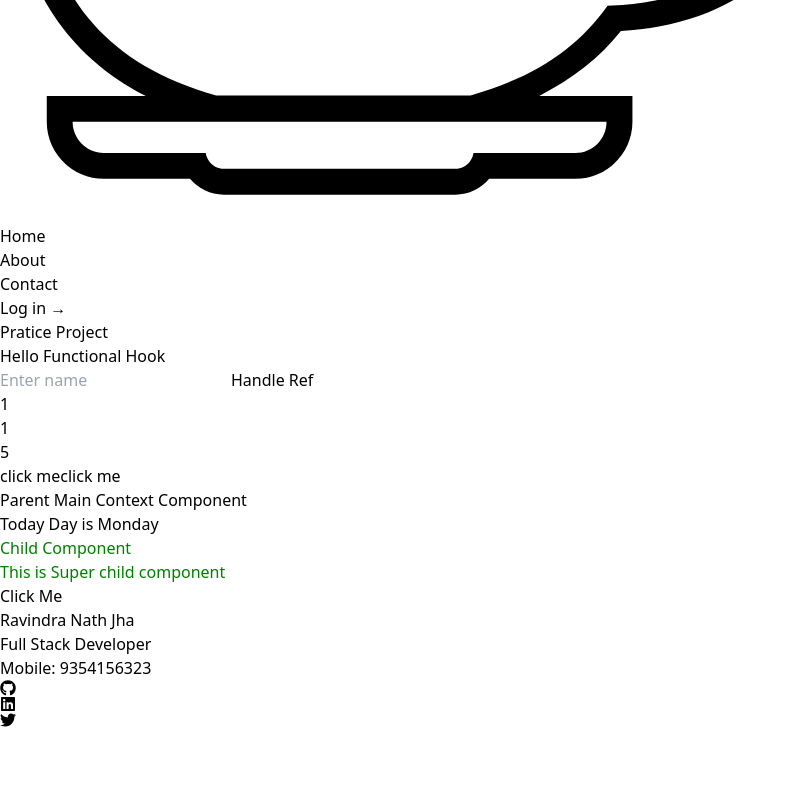
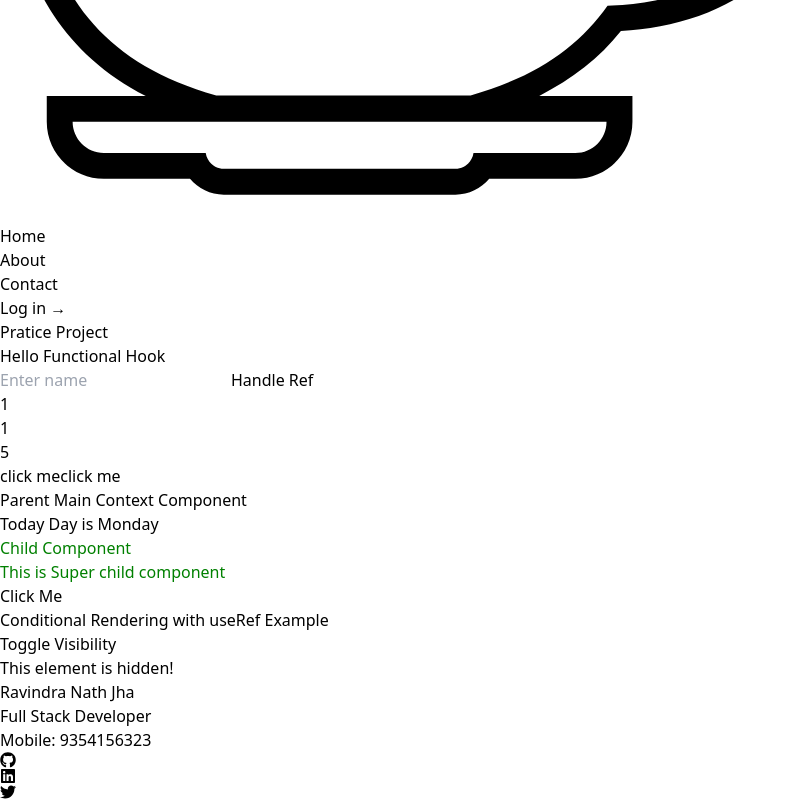
Before and after one commit to ravindrauiet/JSpiderReact, a React (Vite) app in the folder project/Pratice Project/: page /usehook in a window 1280 px wide. Shown: the part 600-1400 px from the top of the page, without its empty margins (0-797 px from the left). Before the commit the page ends 1328 px from the top, so only its background shows below. Built offline with nearby package versions, Linux system fonts and the light colour scheme.

Commit message:
Question 29. ( Conditional Rendering with useRef )

```diff
--- /dev/null
+++ b/project/Pratice Project/src/Components/HooksComponents/ConditionalRenderingWithRef.jsx
@@ -0,0 +1,34 @@
+import React, { useRef, useState } from 'react';
+
+const ConditionalRenderingWithRef = () => {
+  const [isVisible, setIsVisible] = useState(false);
+  const ref = useRef(null);
+
+  const toggleVisibility = () => {
+    setIsVisible(!isVisible);
+  };
+
+  return (
+    <div className="flex justify-center items-center h-screen">
+      <div className="text-center">
+        <h2 className="text-3xl font-bold mb-4">Conditional Rendering with useRef Example</h2>
+        <button
+          onClick={toggleVisibility}
+          className="bg-blue-500 hover:bg-blue-600 text-white font-bold py-2 px-4 rounded"
+        >
+          Toggle Visibility
+        </button>
+        <div className="mt-4">
+          <div ref={ref} style={{ display: isVisible ? 'block' : 'none' }} className="bg-green-200 p-4 rounded">
+            <p>This element is visible!</p>
+          </div>
+          <div style={{ display: isVisible ? 'none' : 'block' }} className="bg-red-200 p-4 rounded">
+            <p>This element is hidden!</p>
+          </div>
+        </div>
+      </div>
+    </div>
+  );
+};
+
+export default ConditionalRenderingWithRef;
--- a/project/Pratice Project/src/pages/HookPage.jsx
+++ b/project/Pratice Project/src/pages/HookPage.jsx
@@ -2,6 +2,7 @@ import React from 'react'
 import UseRef from '../Components/HooksComponents/UseRef'
 import UseMemo from '../Components/HooksComponents/UseMemo'
 import MainContext from '../Components/HooksComponents/MainContext'
+import ConditionalRenderingWithRef from '../Components/HooksComponents/ConditionalRenderingWithRef'
 
 function HookPage() {
   return (
@@ -13,6 +14,8 @@ function HookPage() {
       <UseMemo />
 
       <MainContext />
+
+      <ConditionalRenderingWithRef />
     </div>
     </div>
   )
```
